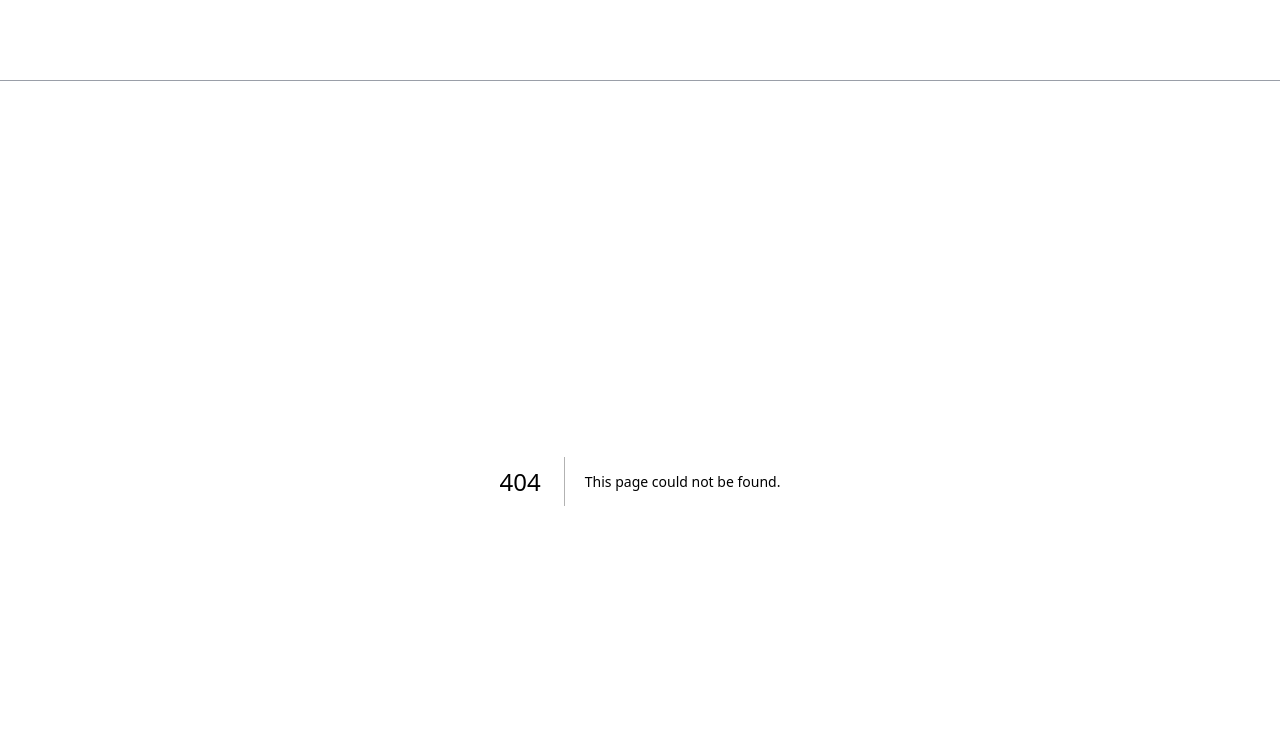
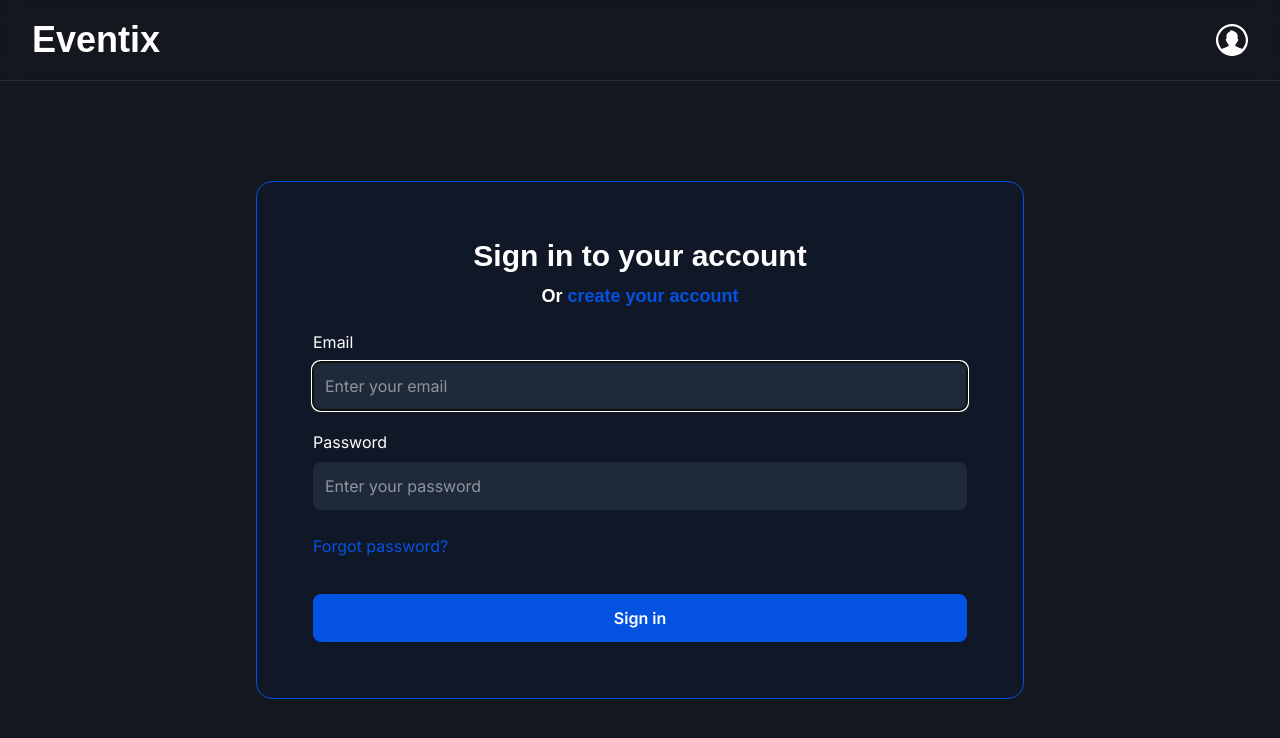
Before and after one commit to jayanthh71/eventix, a Next.js app: page /login in a window 1280 px wide. Before the commit this address had no page. Shown: the top 738 px of the page. Built offline with nearby package versions, Linux system fonts and the light colour scheme; a web font is replaced by a local one.

Commit message:
feat: add login page

```diff
--- a/src/app/globals.css
+++ b/src/app/globals.css
@@ -3,11 +3,13 @@
 :root {
   --background: #15171e;
   --foreground: #ffffff;
+  --blue: #0452e1;
 }
 
 @theme inline {
   --color-background: var(--background);
   --color-foreground: var(--foreground);
+  --color-ui-blue: var(--blue);
   --font-anek: var(--font-anek-latin);
   --font-inter: var(--font-inter);
 }
--- a/src/app/layout.tsx
+++ b/src/app/layout.tsx
@@ -24,9 +24,11 @@ export default function RootLayout({
 }>) {
   return (
     <html lang="en">
-      <body className={`${inter.variable} ${anek.variable} antialiased`}>
+      <body
+        className={`${inter.variable} ${anek.variable} flex min-h-screen flex-col antialiased`}
+      >
         <Header />
-        {children}
+        <main className="flex-1 pt-20">{children}</main>
       </body>
     </html>
   );
--- /dev/null
+++ b/src/app/login/page.tsx
@@ -0,0 +1,62 @@
+"use client";
+
+import Link from "next/link";
+import { useState } from "react";
+
+export default function Login() {
+  const [email, setEmail] = useState("");
+  const [password, setPassword] = useState("");
+
+  return (
+    <div className="flex min-h-[calc(100vh-5rem)] items-center justify-center px-4 sm:px-6">
+      <form className="border-ui-blue flex w-full max-w-3xl flex-col gap-5 rounded-2xl border bg-gray-900 p-6 sm:p-10 md:p-14">
+        <div className="text-center text-white">
+          <h1 className="font-anek mb-2 text-2xl font-bold sm:text-3xl">
+            Sign in to your account
+          </h1>
+          <h2 className="font-anek text-base font-semibold sm:text-lg">
+            Or{" "}
+            <Link className="text-ui-blue hover:underline" href="/register">
+              create your account
+            </Link>
+          </h2>
+        </div>
+        <label className="font-inter flex flex-col gap-1 text-white sm:gap-2">
+          Email
+          <input
+            type="email"
+            value={email}
+            onChange={(e) => setEmail(e.target.value)}
+            placeholder="Enter your email"
+            className="w-full rounded-lg bg-gray-800 p-2 text-sm sm:p-3 sm:text-base"
+            required
+            autoFocus
+          />
+        </label>
+        <label className="font-inter flex flex-col gap-1 text-white sm:gap-2">
+          Password
+          <input
+            type="password"
+            value={password}
+            onChange={(e) => setPassword(e.target.value)}
+            placeholder="Enter your password"
+            className="w-full rounded-lg bg-gray-800 p-2 text-sm sm:p-3 sm:text-base"
+            required
+          />
+        </label>
+        <Link
+          href="/forgot-password"
+          className="font-inter text-ui-blue mt-1 flex self-start text-sm hover:underline sm:text-base"
+        >
+          Forgot password?
+        </Link>
+        <button
+          type="submit"
+          className="font-inter bg-ui-blue hover:bg-ui-blue/80 mt-2 cursor-pointer rounded-lg px-4 py-2 text-sm font-semibold text-white transition-colors sm:mt-4 sm:py-3 sm:text-base"
+        >
+          Sign in
+        </button>
+      </form>
+    </div>
+  );
+}
--- a/src/components/layout/Header.tsx
+++ b/src/components/layout/Header.tsx
@@ -2,8 +2,8 @@ import Link from "next/link";
 
 export default function Header() {
   return (
-    <header className="border-b border-b-gray-700/50 backdrop-blur-sm">
-      <nav className="mx-auto flex h-20 max-w-7xl items-center justify-between px-8 font-extrabold text-white">
+    <header className="fixed top-0 right-0 left-0 z-50 border-b border-b-gray-700/50 backdrop-blur-sm">
+      <nav className="mx-auto flex h-20 max-w-7xl items-center justify-between px-8 font-extrabold">
         <button className="font-anek text-4xl">
           <Link href="/">Eventix</Link>
         </button>
```
